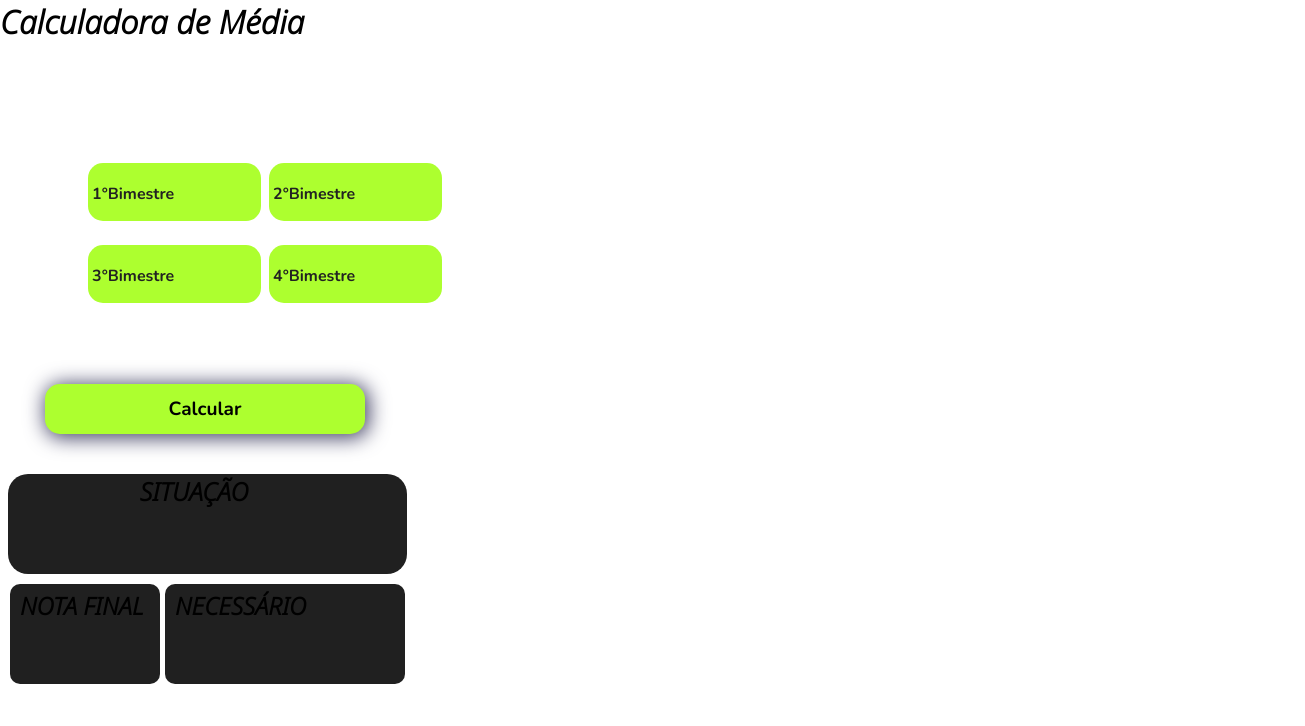
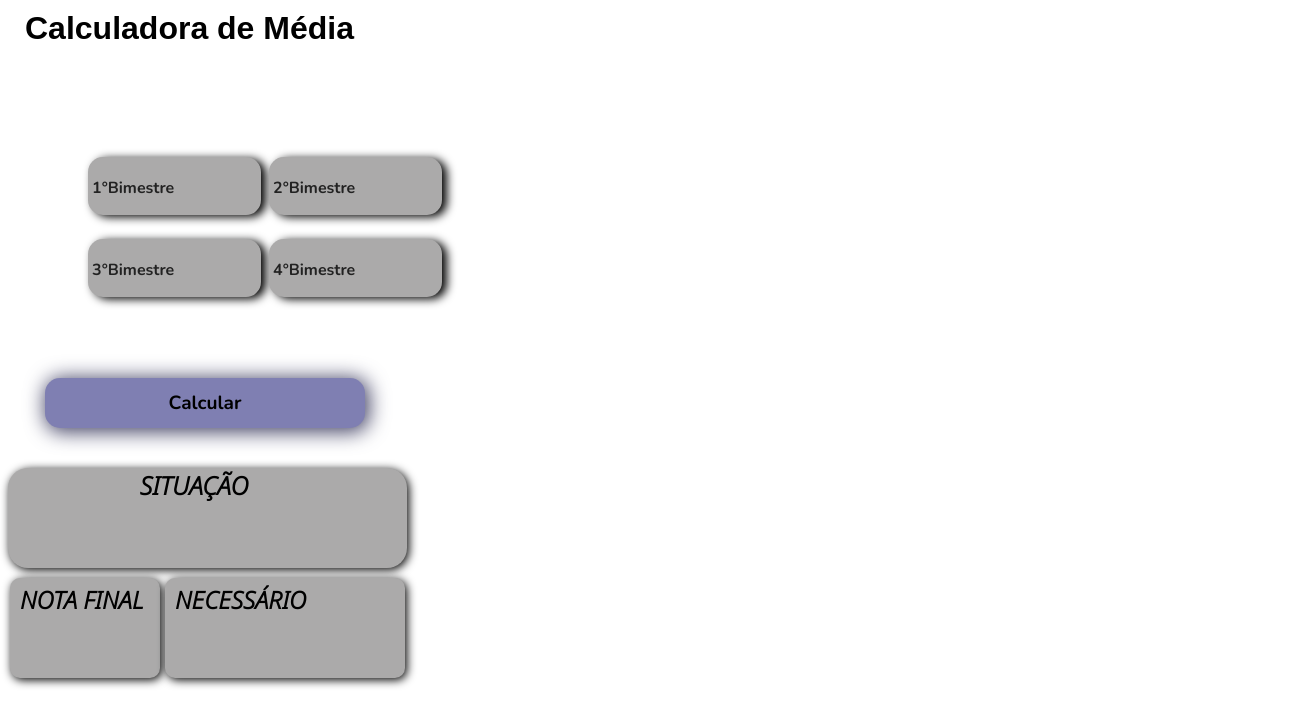
Before and after one commit to Anderxs/metamedia, a plain HTML site: page Calculadora.html in a window 1280 px wide. Shown: the whole page, 1305 px wide, since content can reach past the window. Drawn offline with nearby package versions, Linux system fonts and the light colour scheme.

Commit message:
Update style2.css

```diff
--- a/style2.css
+++ b/style2.css
@@ -18,6 +18,12 @@
     width: 100%;
     height: 50px;
    }
+   .title h1{
+    position: relative;
+    font-family: 'Nonato' , sans-serif;
+    left: 25px;
+    top: 10px;
+   }
    .big{
     position: relative;
     left: 7%;
@@ -28,7 +34,7 @@
     font-size: 16px;
    }
    .entrada input{
-    background-color: greenyellow;
+    background-color: #abaaaa;
     display: block;
     position: relative;
     margin: 1px;
@@ -41,6 +47,7 @@
     border:none;
     color: black;
     font-family: 'Nunito' , sans-serif;
+    box-shadow: 5px 2px 10px black;
    }
    .entrada input:hover{
     background-color: #abaaaa;
@@ -68,7 +75,7 @@
     margin: 20px;
    }
    .entrada_2 input{
-    background-color: greenyellow;
+    background-color: #abaaaa;
     display: block;
     position: relative;
     margin: 1px;
@@ -81,6 +88,7 @@
     border:none;
     color: black;
     font-family: 'Nunito' , sans-serif;
+    box-shadow: 5px 2px 10px black;
    }
    label{
     position: relative;
@@ -100,7 +108,7 @@
     border-radius: 15px;
     font-size:19px;
     border:none;
-    background-color: greenyellow;
+    background-color: rgb(127, 127, 178);
     transition: background .4s;
     box-shadow: 2px 2px 20px 2px rgb(66, 66, 100);
     font-family: 'Nunito' , sans-serif;
@@ -114,10 +122,11 @@
     position:relative;
     left:50%;
     top:13px;
-    background-color:#202020;
+    background-color:#abaaaa;
     width:150px;
     height:100px;
     border-radius:20px;
+    box-shadow: 2px 2px 10px black;
    }
    .situacao p{
     padding:10px;
@@ -144,10 +153,11 @@
     position: relative;
     left: 50%;
     top: 35px;
-    background-color:#202020;
+    background-color:#abaaaa;
     width: 150px;
     height: 100px;
     border-radius: 10px;
+    box-shadow: 2px 2px 10px black;
    }
    .container h1{
     position: relative;
@@ -168,10 +178,11 @@
     position: relative;
     left: 66%;
     top: -66px;
-    background-color:#202020;
+    background-color:#abaaaa;
     width: 10px;
     height: 100px;
     border-radius: 10px;
+    box-shadow: 2px 2px 10px black;
    }
 
    .container_2 p{
```
